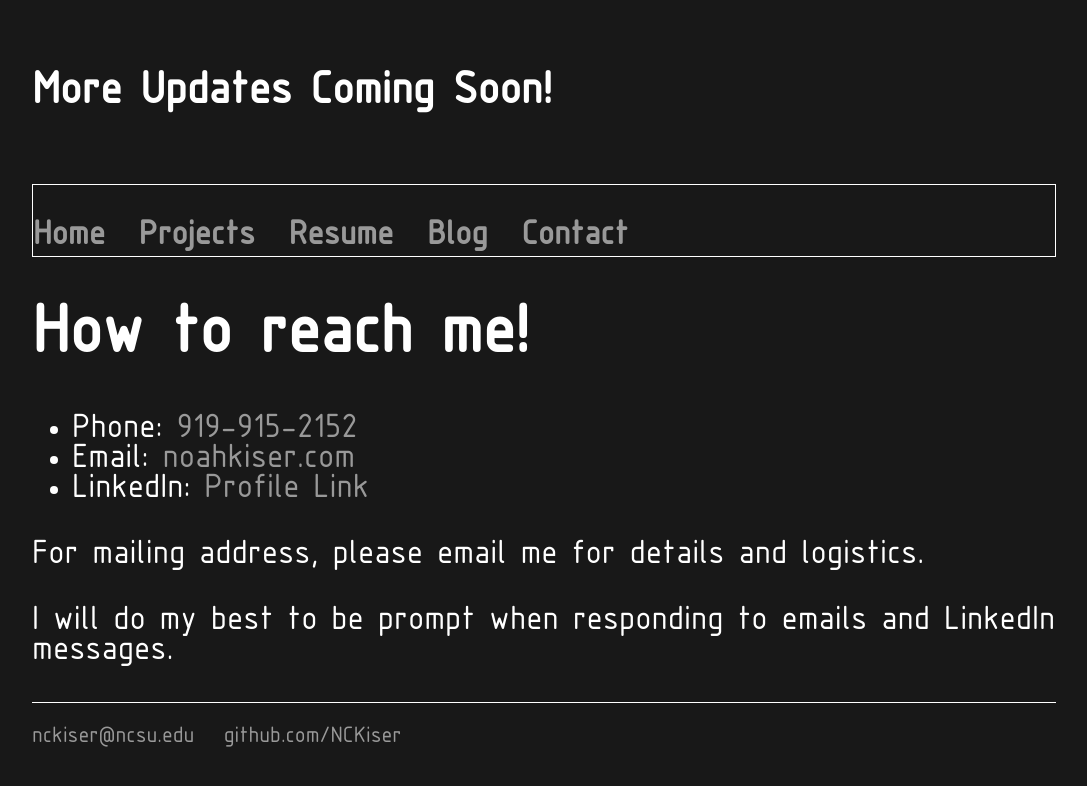
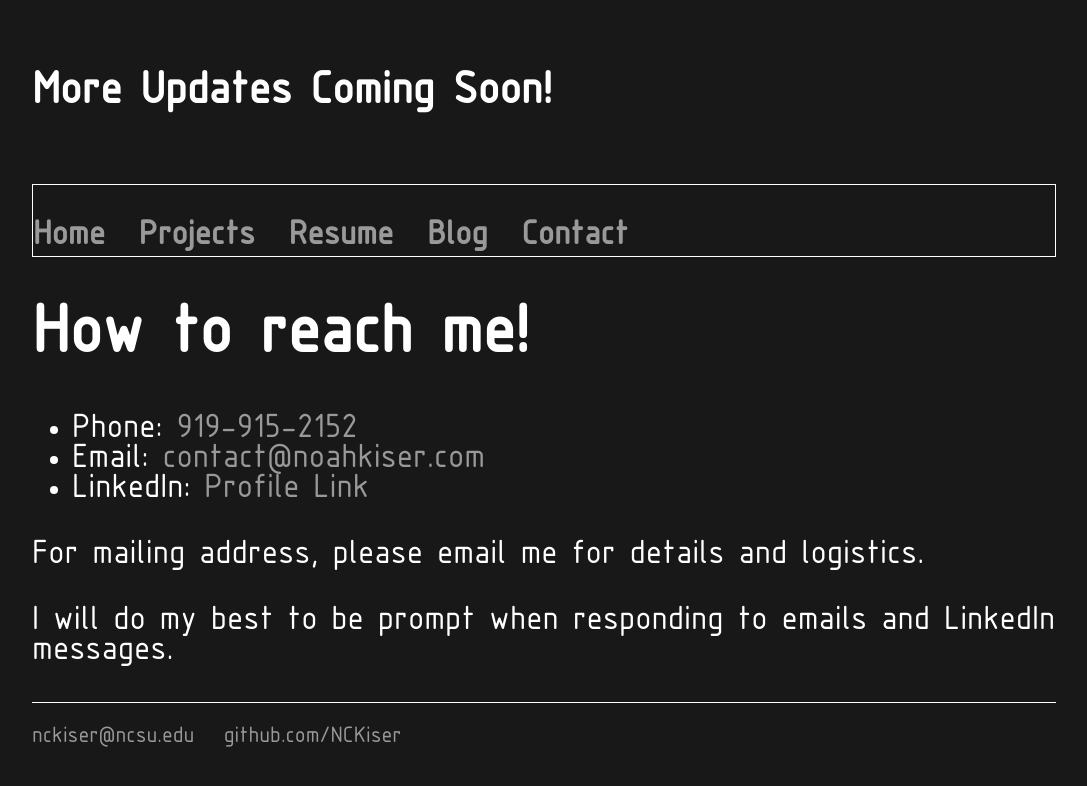
Before and after one commit to NCKiser/NCKiser.github.io, a Jekyll site: the page built from contact/index.html, in a window 1280 px wide. Shown: the top 786 px of the page, without its empty margins (96-1183 px from the left). Built offline with Jekyll 4.4.1, drawn with Linux system fonts in a browser that asks for light colours.

Commit message:
Update index.html

```diff
--- a/contact/index.html
+++ b/contact/index.html
@@ -6,7 +6,7 @@ title: Noah Kiser Contact
 	<h1>How to reach me!</h1>
 	<ul>
 		<li>Phone: <a href="tel:919-915-2152">919-915-2152</a></li>
-		<li>Email: <a href="mailto:contact@noahkiser.com">noahkiser.com</a></li>
+		<li>Email: <a href="mailto:contact@noahkiser.com">contact@noahkiser.com</a></li>
 		<li>LinkedIn: <a href="https://www.linkedin.com/in/noah-kiser/">Profile Link</a></li>
 	</ul>
 	<p>For mailing address, please email me for details and logistics.</p>
```
